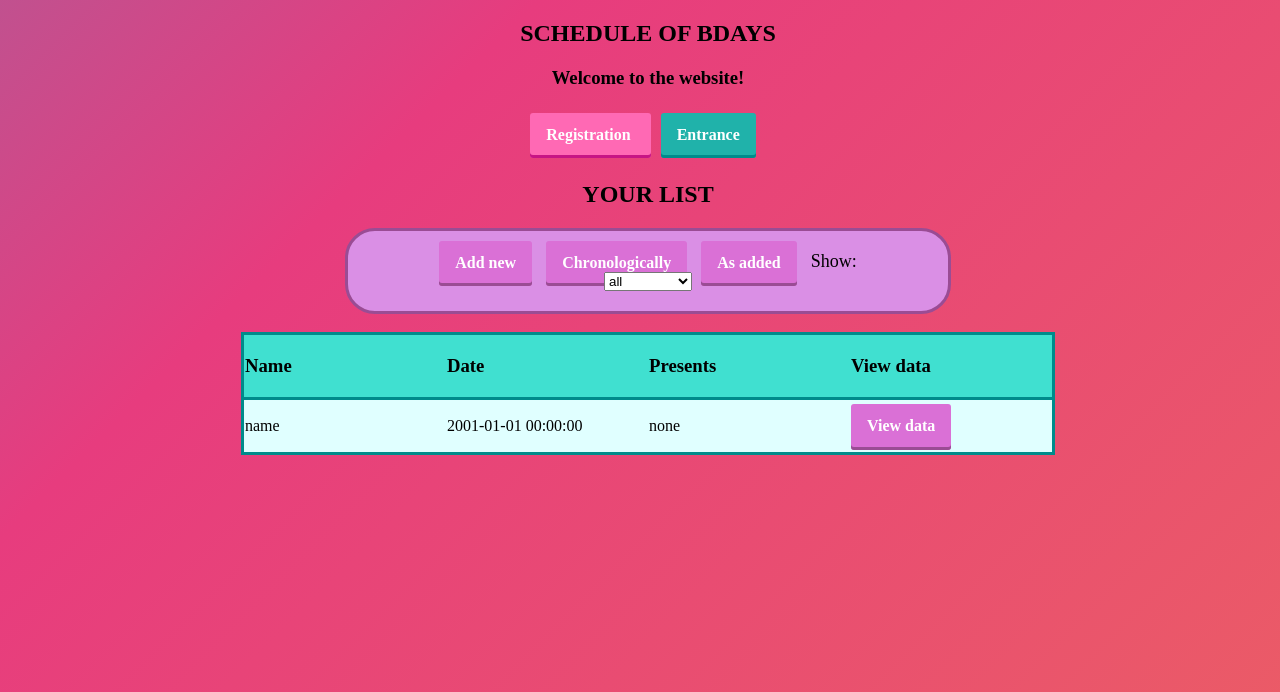
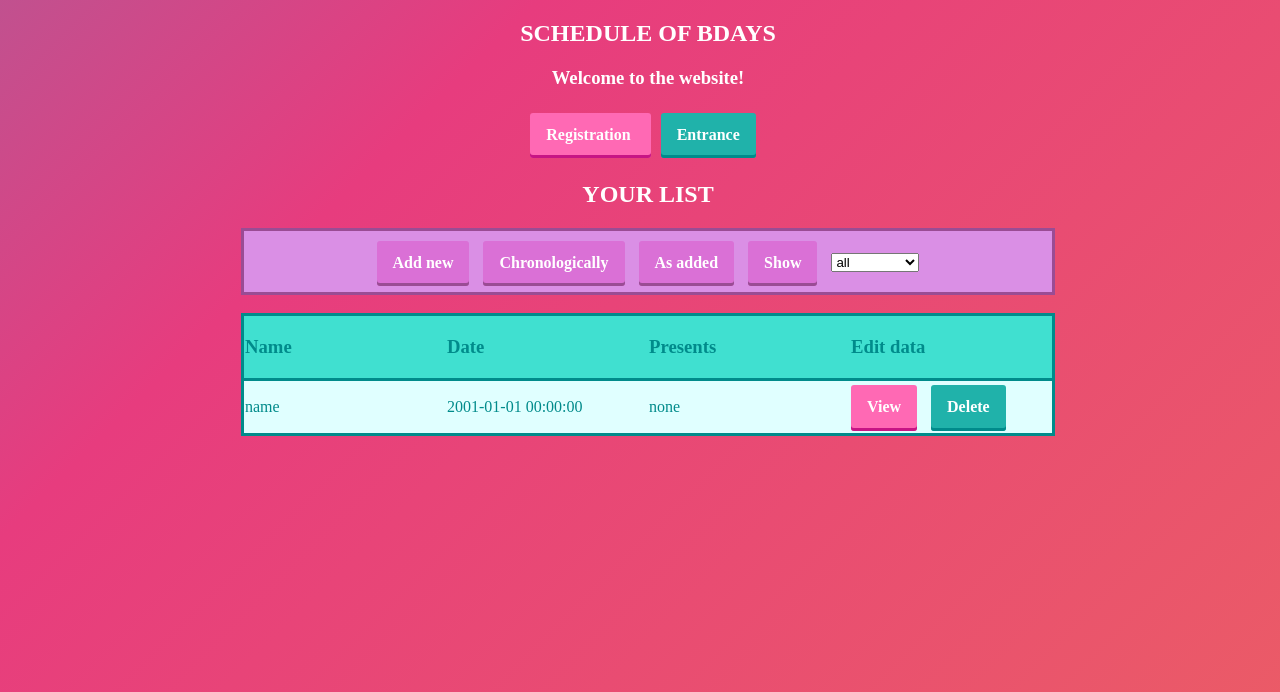
Before and after one commit to OlyaGrekova/webproject, a Flask app: page /main/1 in a window 1280 px wide. Shown: the top 692 px of the page. Run offline with Flask 3, Linux system fonts and the light colour scheme; a user stored in the database is signed in; data comes from the database, SQL or seed files in the repository.

Commit message:
ablob commitik

```diff
--- a/forms.py
+++ b/forms.py
@@ -28,6 +28,6 @@ class LoginForm(FlaskForm):
 
 
 class Filter(FlaskForm):
-    filter = SelectField('Show:', choices=["all", "next week", "next month", "January", "February", "March",
+    filter = SelectField('', choices=["all", "next week", "next month", "January", "February", "March",
                                            "April", "May", "June", "July", "August", "September", "October",
                                            "November", "December"], validators=[DataRequired()])
--- a/static/css/style.css
+++ b/static/css/style.css
@@ -24,15 +24,18 @@ body {
 
 aside {
     text-align: center;
+    color: white;
 }
 
 th {
   background: #40E0D0;
+  color: rgb(0, 139, 139);
 }
 
 td {
   border-top: 3px solid rgb(0, 139, 139);
   background: #E0FFFF;
+  color: rgb(0, 139, 139);
 }
 
 table {
@@ -104,7 +107,8 @@ form {
    display: block;
    width: 300px;
    margin-top: 50px;
-   margin-left: 400px;
+   margin-right: auto;
+   margin-left: auto;
    border: 2px solid #9a4c94;
    border-radius: 10px;
    background: #da8fe5;
@@ -116,11 +120,10 @@ form {
 
 form2 {
    display: block;
-   width: 500px;
+   width: 708px;
    margin-right: auto;
    margin-left: auto;
    border: 3px solid #9a4c94;
-   border-radius: 30px;
    background: #da8fe5;
    padding-left: 50px;
    padding-right: 50px;
--- a/templates/change.html
+++ b/templates/change.html
@@ -16,8 +16,8 @@
             <p><input type="checkbox" name="{{ user }}" id="{{ user }}">{{ user }}</p>
             {% endfor %}
         </ul>
-    <a class="button3" href={{link}}><span>Save</span></a>
-    <a class="button3" href={{link}}><span>Delete</span></a>
+    <a class="button1" href={{link}}><span>Save</span></a>
+    <a class="button2" href={{link}}><span>Delete</span></a>
     </form3>
     </body>
 </html>
--- a/templates/main.html
+++ b/templates/main.html
@@ -13,6 +13,7 @@
     <a class="button3" href={{add_link}}><span>Add new</span></a>
     <a class="button3"><span>Сhronologically</span></a>
     <a class="button3"><span>As added</span></a>
+    <a class="button3"><span>Show</span></a>
 <font size="4">{{ filter.filter.label }}</font>
 {{ filter.filter(class="form-control") }}<br>
             {% for error in filter.filter.errors %}
@@ -27,7 +28,7 @@
           <th class="col1"><h3>Name</h3></th>
           <th class="col1"><h3>Date</h3></th>
           <th class="col1"><h3>Presents</h3></th>
-          <th class="col1"><h3>View data</h3></th>
+          <th class="col1"><h3>Edit data</h3></th>
         </tr>
       </thead>
       <tbody>
@@ -37,7 +38,8 @@
               <td class="col1">{{ el }}</td>
           {% endfor %}
           {% set link = birthday_link + ids[i] %}
-          <td class="col1"><a class="button3" href={{link}}><span>View data</span></a></td>
+          <td class="col1"><a class="button1" href={{birthday_link}}><span>View</span></a>
+          <a class="button2" href={{birthday_link}}><span>Delete</span></a></td>
         </tr>
       {% endfor %}
       </tbody>
--- a/templates/watch.html
+++ b/templates/watch.html
@@ -16,7 +16,8 @@
                 <li><p>{{ user }}</p></li>
             {% endfor %}
         </ul>
-        <a class="button3" href={{link}}><span>Change</span></a>
+        <a class="button1" href={{link}}><span>Change</span></a>
+        <a class="button2" href={{link}}><span>Back</span></a>
         </form3>
 </body>
 </html>
```
